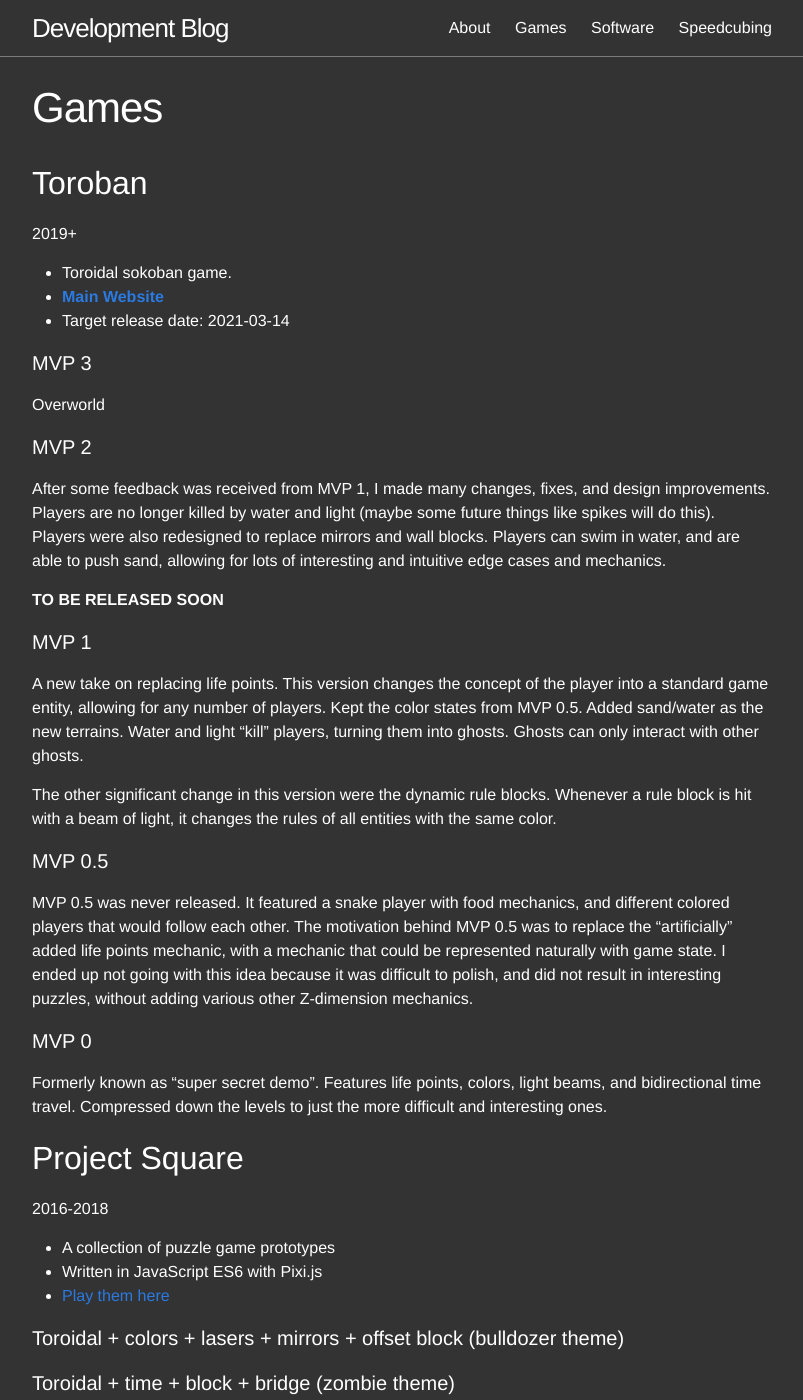
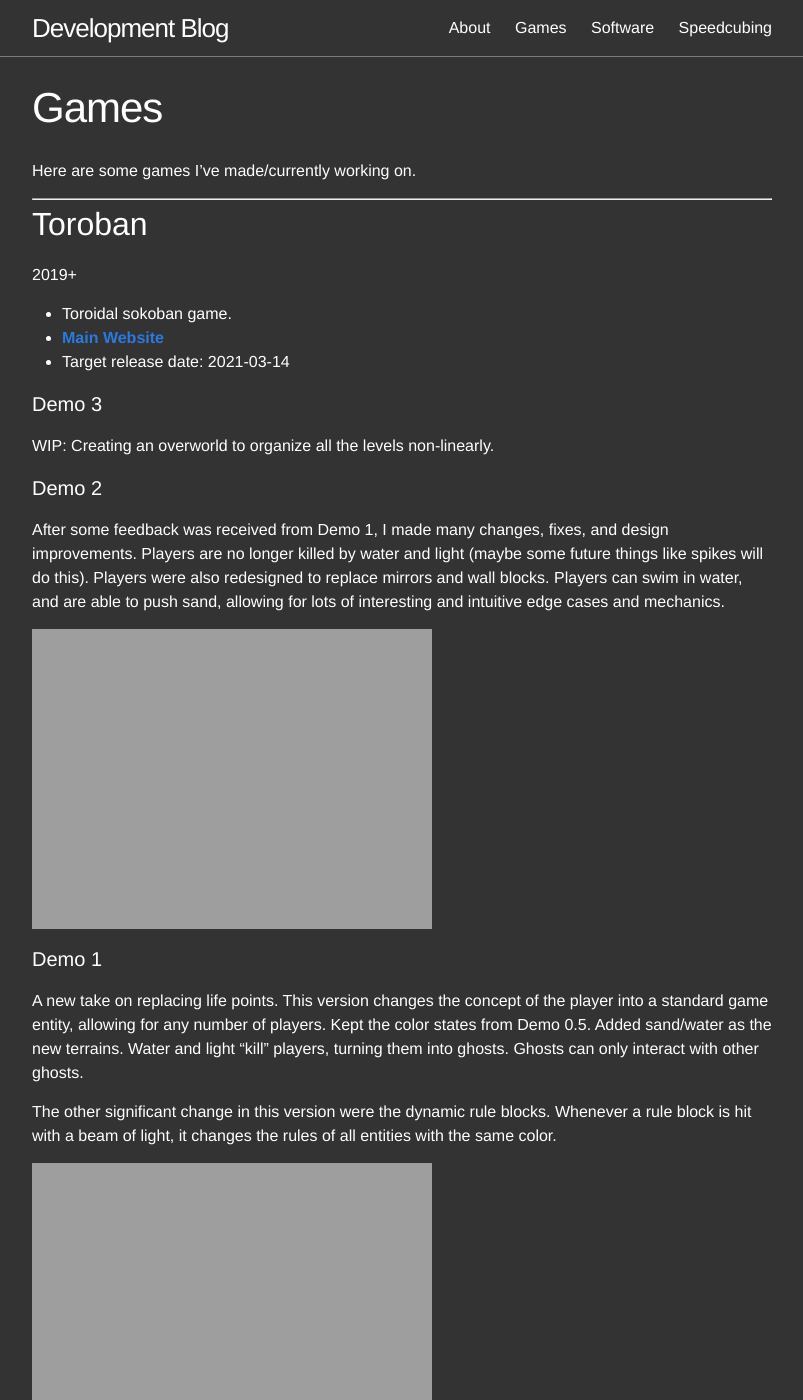
Before and after one commit to ayebear/ayebear-website, a Jekyll site: the page built from games.md, in a window 1280 px wide and 1400 px high. Shown: the whole window, without its empty margins (238-1041 px from the left). Built offline with Jekyll 4.4.1, drawn with Linux system fonts in a browser that asks for light colours; some of the changed text lies outside the part shown.

Commit message:
Working on games page Added breaks Textual updates

```diff
--- a/games.md
+++ b/games.md
@@ -2,6 +2,10 @@
 layout: page
 title: Games
 permalink: /games/
+---
+
+Here are some games I've made/currently working on.
+
 ---
 
 ## Toroban
@@ -12,29 +16,36 @@ permalink: /games/
 - **[Main Website](https://toroban.com/)**
 - Target release date: 2021-03-14
 
-#### MVP 3
+#### Demo 3
 
-Overworld
+WIP: Creating an overworld to organize all the levels non-linearly.
 
-#### MVP 2
+#### Demo 2
 
-After some feedback was received from MVP 1, I made many changes, fixes, and design improvements. Players are no longer killed by water and light (maybe some future things like spikes will do this). Players were also redesigned to replace mirrors and wall blocks. Players can swim in water, and are able to push sand, allowing for lots of interesting and intuitive edge cases and mechanics.
+After some feedback was received from Demo 1, I made many changes, fixes, and design improvements. Players are no longer killed by water and light (maybe some future things like spikes will do this). Players were also redesigned to replace mirrors and wall blocks. Players can swim in water, and are able to push sand, allowing for lots of interesting and intuitive edge cases and mechanics.
 
-**TO BE RELEASED SOON**
+[![Toroban Demo 2]({{ site.url }}/data/demo2.gif)](https://toroban.com/demo2/)
 
-#### MVP 1
 
-A new take on replacing life points. This version changes the concept of the player into a standard game entity, allowing for any number of players. Kept the color states from MVP 0.5. Added sand/water as the new terrains. Water and light "kill" players, turning them into ghosts. Ghosts can only interact with other ghosts.
+#### Demo 1
+
+A new take on replacing life points. This version changes the concept of the player into a standard game entity, allowing for any number of players. Kept the color states from Demo 0.5. Added sand/water as the new terrains. Water and light "kill" players, turning them into ghosts. Ghosts can only interact with other ghosts.
 
 The other significant change in this version were the dynamic rule blocks. Whenever a rule block is hit with a beam of light, it changes the rules of all entities with the same color.
 
-#### MVP 0.5
+[![Toroban Demo 1]({{ site.url }}/data/demo1.gif)](https://toroban.com/demo/)
 
-MVP 0.5 was never released. It featured a snake player with food mechanics, and different colored players that would follow each other. The motivation behind MVP 0.5 was to replace the "artificially" added life points mechanic, with a mechanic that could be represented naturally with game state. I ended up not going with this idea because it was difficult to polish, and did not result in interesting puzzles, without adding various other Z-dimension mechanics.
+#### Demo 0.5
 
-#### MVP 0
+Demo 0.5 was never released. It featured a snake player with food mechanics, and different colored players that would follow each other. The motivation behind MVP 0.5 was to replace the "artificially" added life points mechanic, with a mechanic that could be represented naturally with game state. I ended up not going with this idea because it was difficult to polish, and did not result in interesting puzzles, without adding various other Z-dimension mechanics.
 
-Formerly known as "super secret demo". Features life points, colors, light beams, and bidirectional time travel. Compressed down the levels to just the more difficult and interesting ones.
+#### Demo 0
+
+Formerly known as "super secret demo". Features life points, colors, light beams, and bidirectional time travel. Condensed down the levels to just the more difficult and interesting ones.
+
+[![Toroban Demo 0]({{ site.url }}/data/super_secret_demo.gif)](https://toroban.com/super_secret_demo/)
+
+---
 
 ## Project Square
 
@@ -72,6 +83,8 @@ Replaced layer switching with a toggle to rotate the world 90 degrees on its sid
 
 First version of Project Square. Wanted to finish a puzzle game after seeing some old aMAZEd stuff. This features a 3D world represented in 2D. You can switch between layers by going up/down floors. Also has some early color mixing mechanics. The player is just a simple square that stores a color state. The layer switching sprites should have been holes & ladders to be more intuitive. There was some lack of difficulty in these puzzles, which drove me to make more versions to find more challenging mechanics. But, overall this was a good version.
 
+---
+
 ## You Are The Virus
 
 2015
@@ -82,6 +95,8 @@ First version of Project Square. Wanted to finish a puzzle game after seeing som
 - [Download here](https://github.com/ayebear/you-are-the-virus/releases)
 
 ![You Are The Virus - ongoing war]({{ site.url }}/data/you_are_the_virus.png)
+
+---
 
 ## Multiversal
 
@@ -95,6 +110,8 @@ First version of Project Square. Wanted to finish a puzzle game after seeing som
 - [Download here](https://github.com/ayebear/multiversal/releases)
 
 ![Multiversal - level 1]({{ site.url }}/data/Multiversal-v0.3.0-alpha-level1.png)
+
+---
 
 ## Undead MMO
 
@@ -111,6 +128,8 @@ First version of Project Square. Wanted to finish a puzzle game after seeing som
 
 ![Undead MMO]({{ site.url }}/data/undead_mmo.jpg)
 
+---
+
 ## aMAZEd
 
 2012-2013
@@ -120,6 +139,8 @@ First version of Project Square. Wanted to finish a puzzle game after seeing som
 - [Click here for a playthrough video](https://www.youtube.com/watch?v=NCFSuIPlOUI)
 
 ![aMAZEd](http://i.imgur.com/jG453Hb.gif)
+
+---
 
 ## Avalanche
 
```
